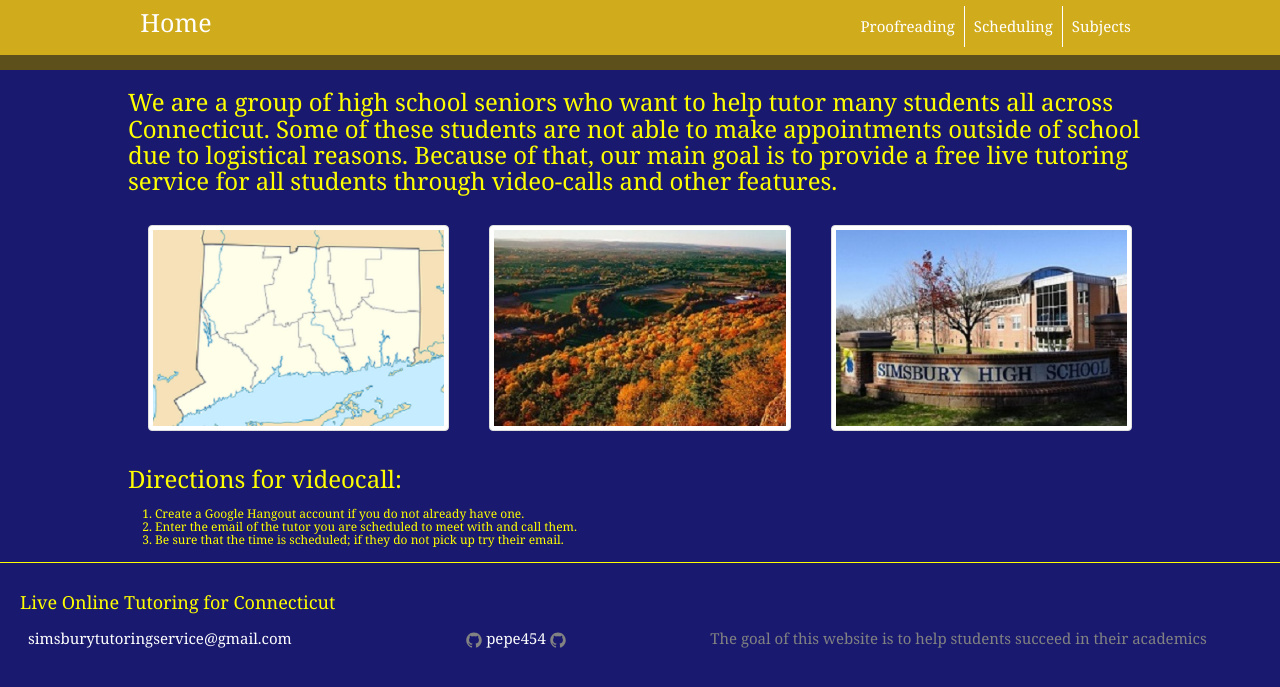
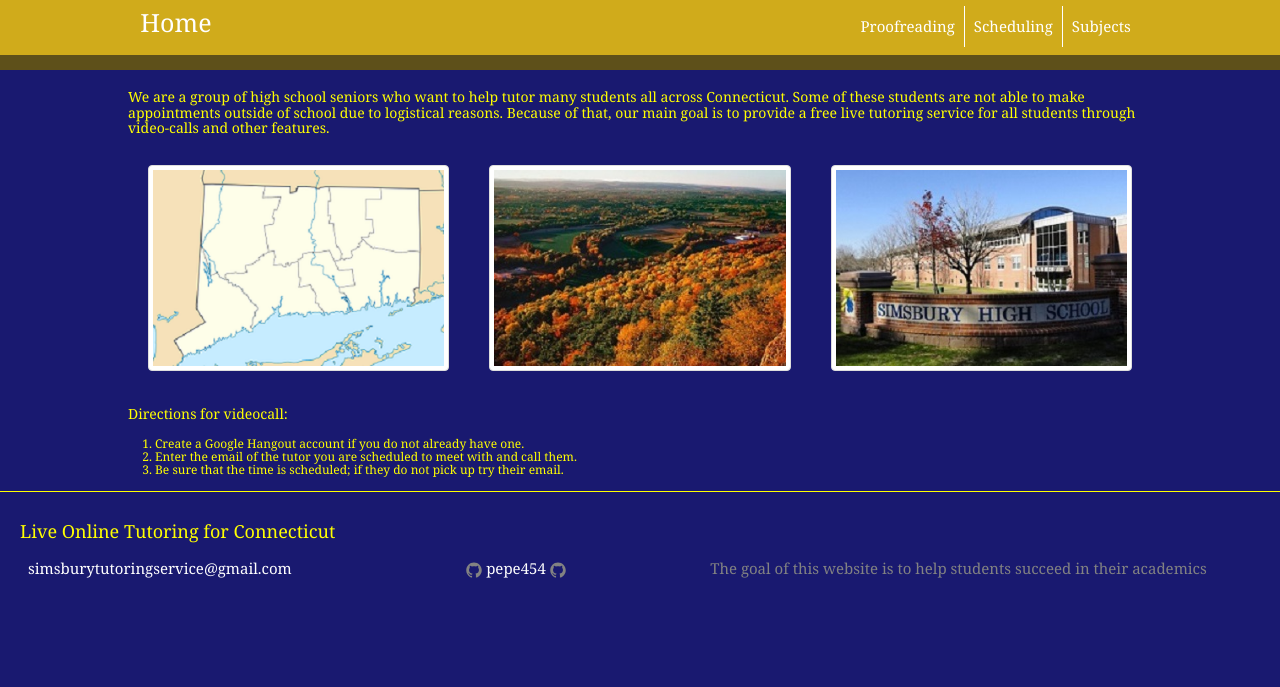
Before and after one commit to pepe454/pepe454.github.io, a Jekyll site: the page built from index.html, in a window 1280 px wide. Shown: the top 687 px of the page. Built offline with Jekyll 4.4.1, drawn with Linux system fonts in a browser that asks for light colours; the list of posts is cut into pages by our own code; comment, search, counter and statistics services are not loaded.

Commit message:
Update index.html

```diff
--- a/index.html
+++ b/index.html
@@ -25,10 +25,10 @@ layout: default
   -->
   <ul class= "post-list">
     <li>
-        <h3> We are a group of high school seniors who want to help tutor many students all across Connecticut. Some of these
+        <h5> We are a group of high school seniors who want to help tutor many students all across Connecticut. Some of these
         students are not able to make appointments outside of school due to logistical reasons. Because of that, our main goal is to provide a free
         live tutoring service for all students through video-calls and other features.
-        <h3>
+        <h5>
     </li>
   </ul>
 
@@ -44,7 +44,7 @@ layout: default
       </figure>
   </div>
 
-  <h3> Directions for videocall: <h3>
+  <h5> Directions for videocall: <h5>
       <ol class = "web-list">
          <li>Create a Google Hangout account if you do not already have one.</li>
          <li>Enter the email of the tutor you are scheduled to meet with and call them.</li>
```
